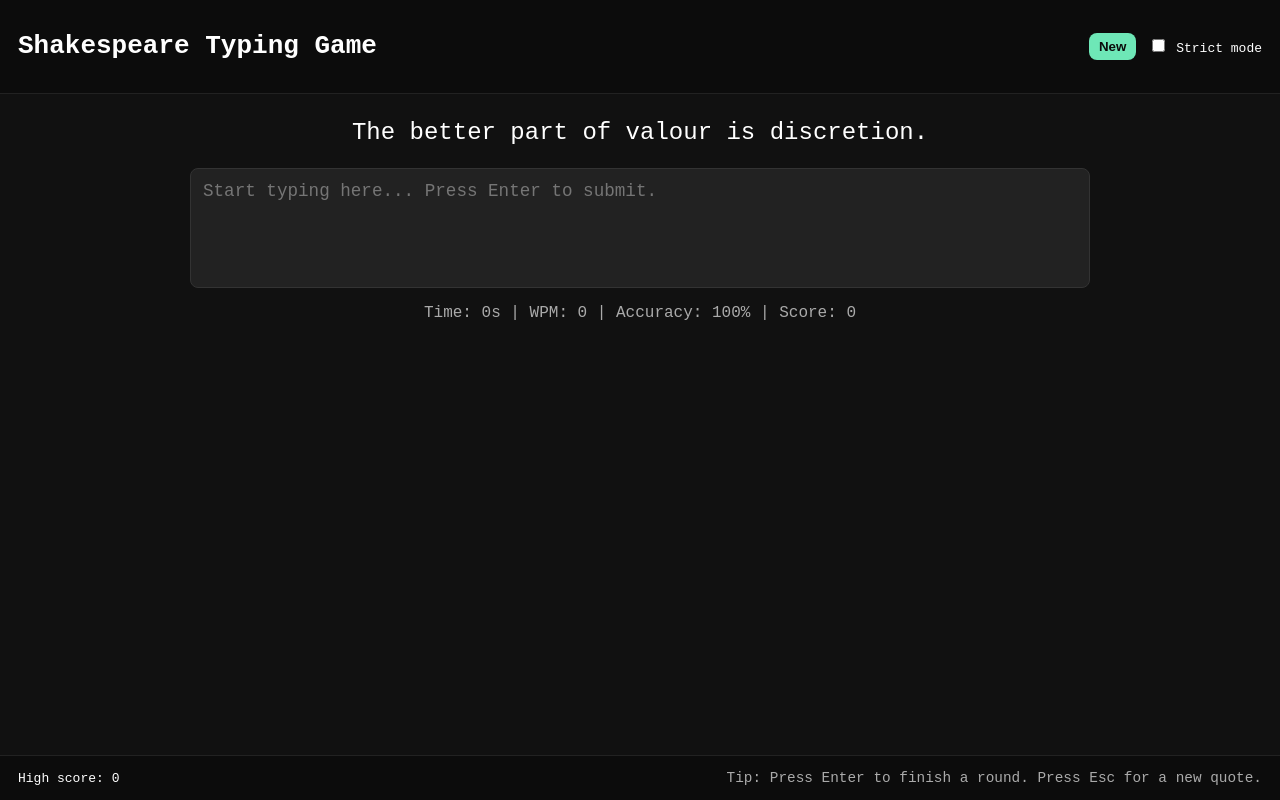
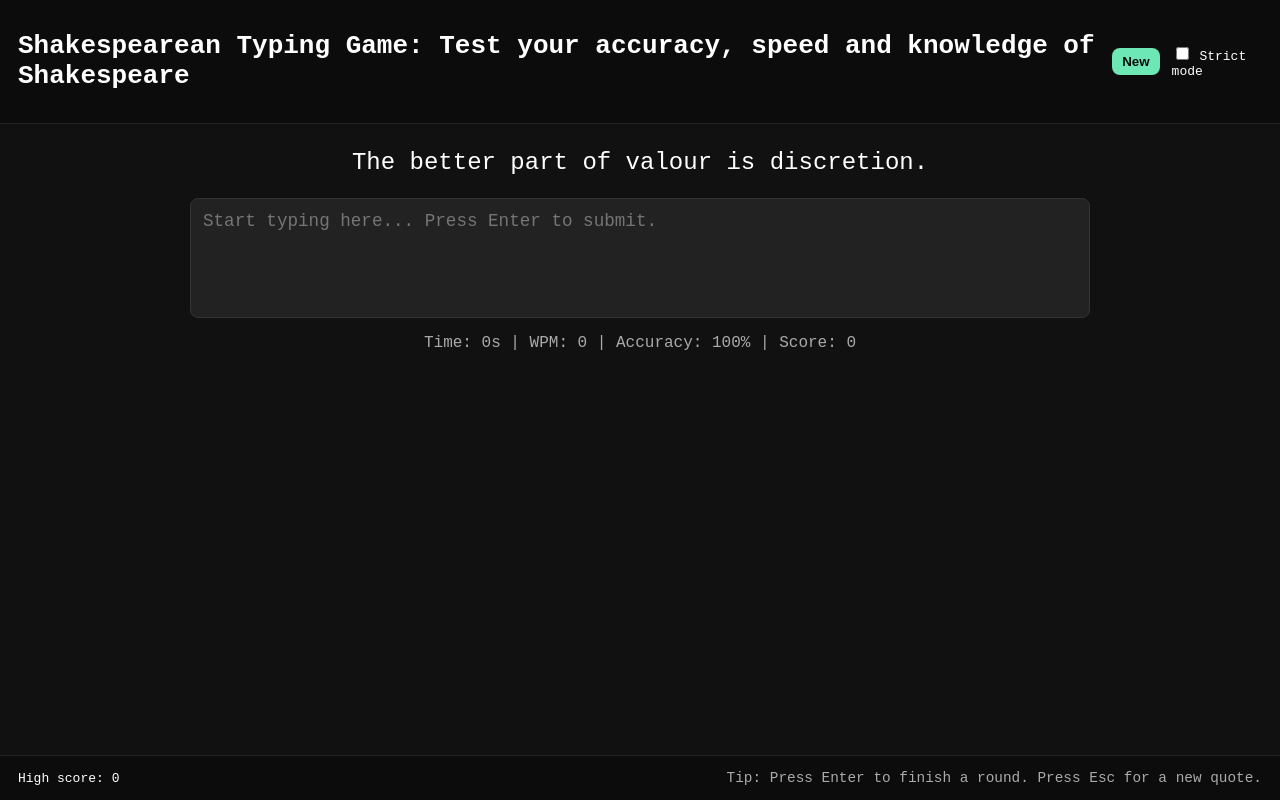
Before and after one commit to debbiediscovers/typing-game, a plain HTML site: page index.html in a window 1280 px wide. Drawn offline with Linux system fonts and the light colour scheme.

Commit message:
Update index.html

```diff
--- a/index.html
+++ b/index.html
@@ -3,12 +3,12 @@
 <head>
   <meta charset="UTF-8" />
   <meta name="viewport" content="width=device-width, initial-scale=1.0"/>
-  <title>Shakespeare Typing Game</title>
+  <title>Shakespearean Typing Game: Test your accuracy, speed and knowledge of Shakespeare</title>
   <link rel="stylesheet" href="style.css">
 </head>
 <body>
   <header>
-    <h1>Shakespeare Typing Game</h1>
+    <h1>Shakespearean Typing Game: Test your accuracy, speed and knowledge of Shakespeare</h1>
     <div id="controls">
       <button id="newBtn" title="New quote (Esc)">New</button>
       <label><input type="checkbox" id="strictMode" /> Strict mode</label>
```
